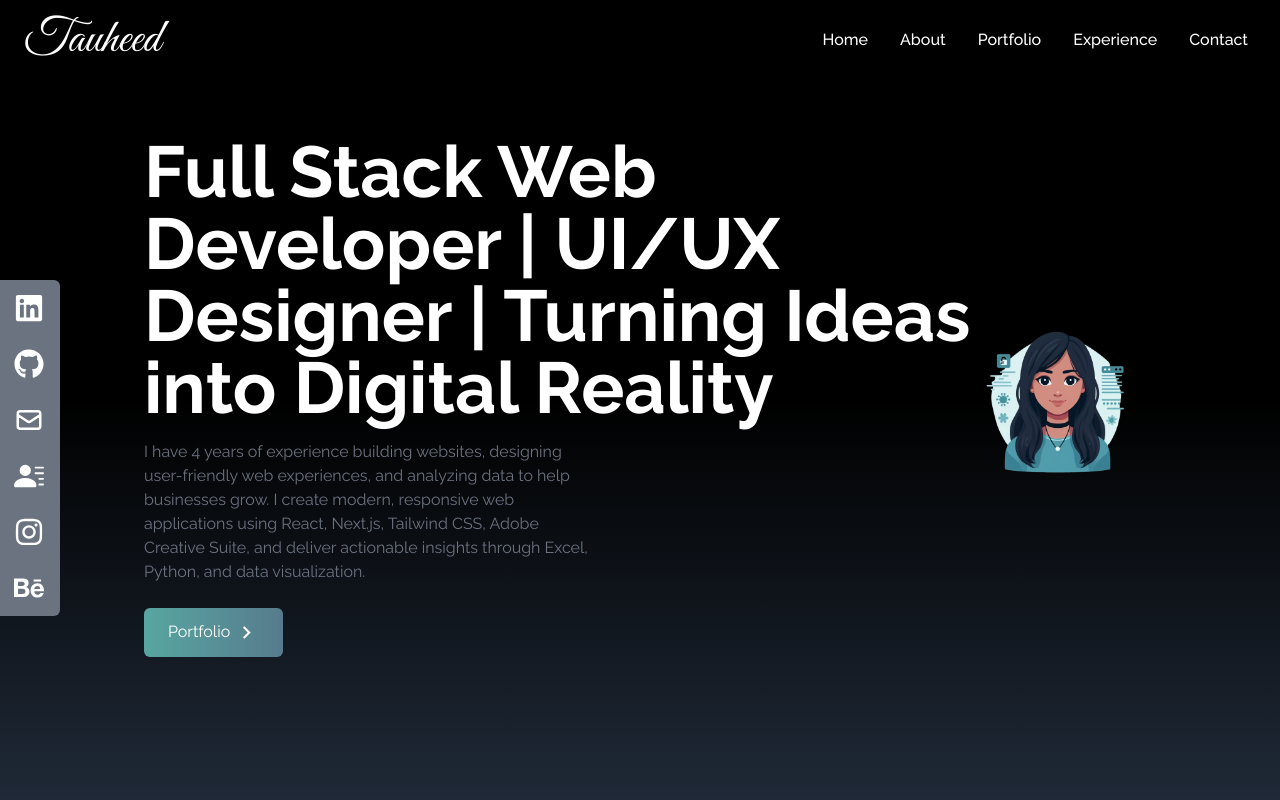
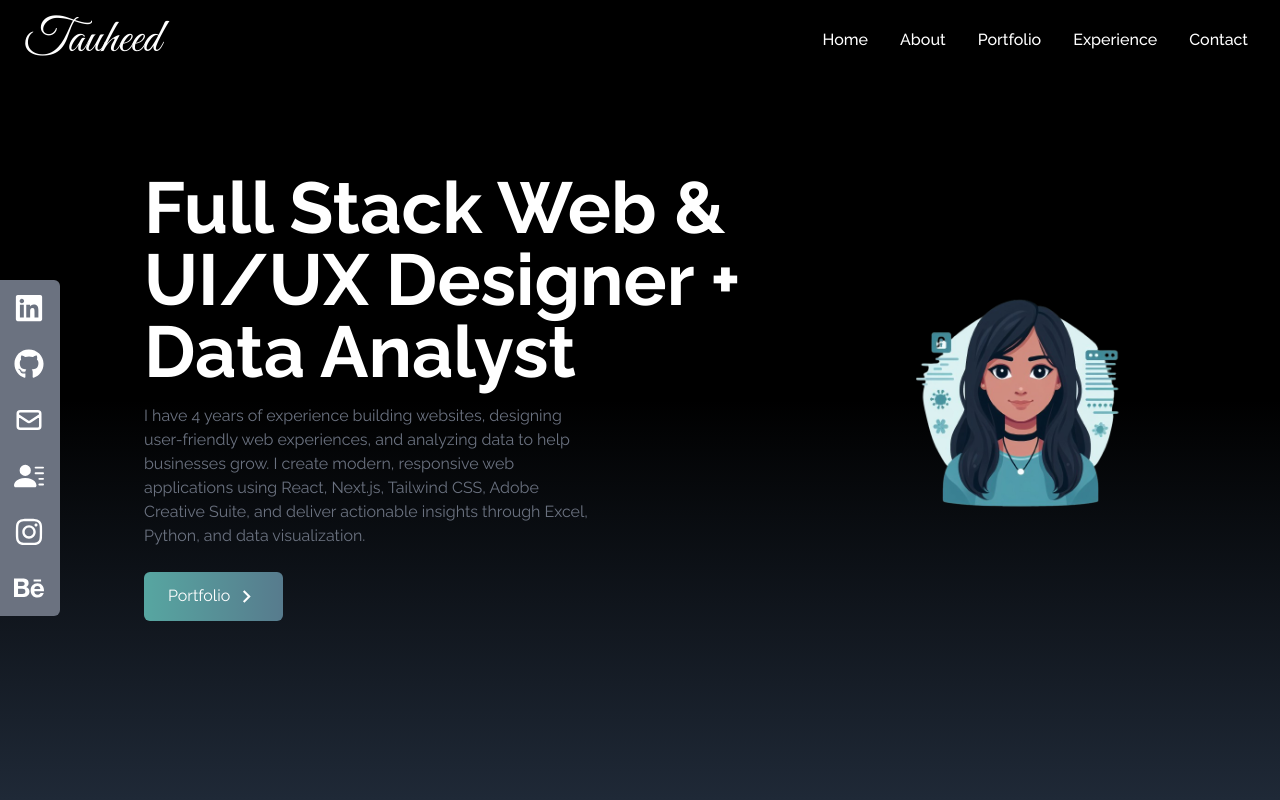
Before and after one commit to Tauheedjahan/Tj_Portfolio, a React (Create React App) app: page / in a window 1280 px wide. Shown: the top 800 px of the page. Built offline with nearby package versions, Linux system fonts and the light colour scheme.

Commit message:
Update Home.jsx

```diff
--- a/src/components/Home.jsx
+++ b/src/components/Home.jsx
@@ -19,7 +19,7 @@ const Home = () => {
         </div>
         <div className="flex flex-col justify-center h-full">
           <h2 className="text-4xl sm:text-7xl font-bold text-white">
-            Full Stack Web Developer | UI/UX Designer | Turning Ideas into Digital Reality
+            Full Stack Web & UI/UX Designer + Data Analyst
           </h2>
           <p className="text-gray-500 py-4 max-w-md">
             I have 4 years of experience building websites,
```
